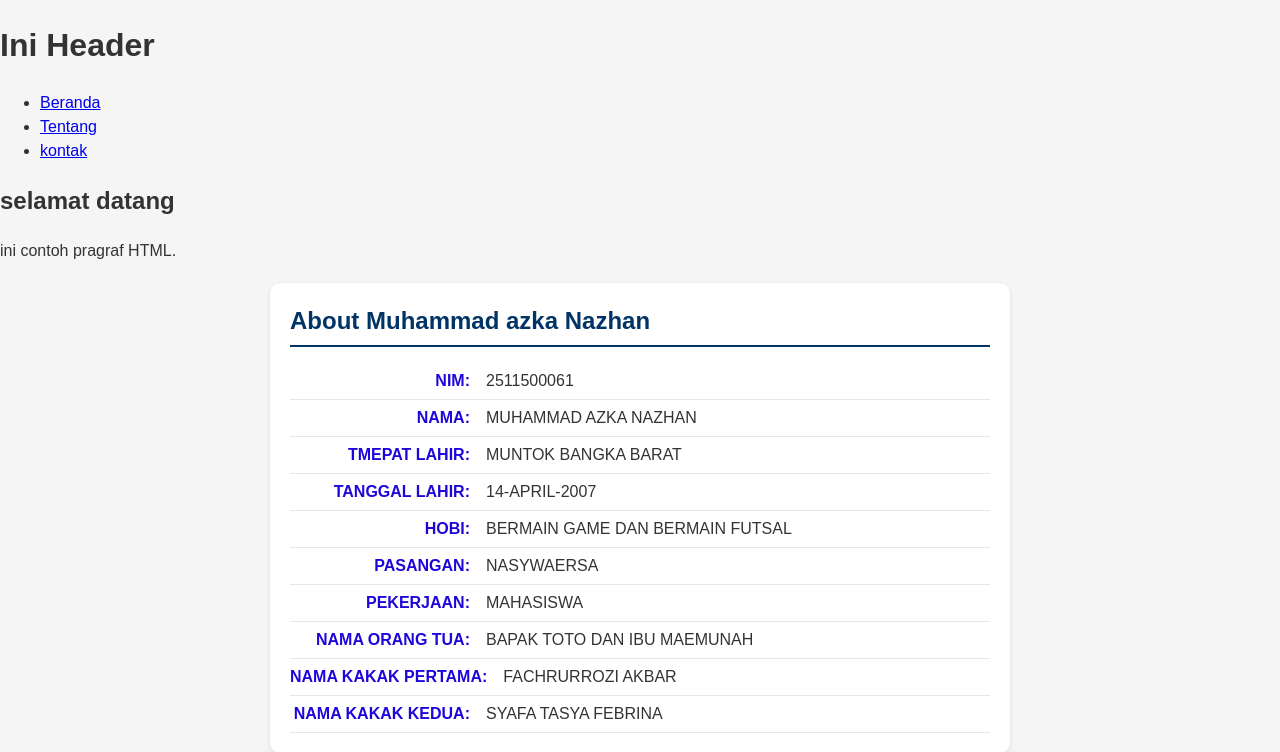
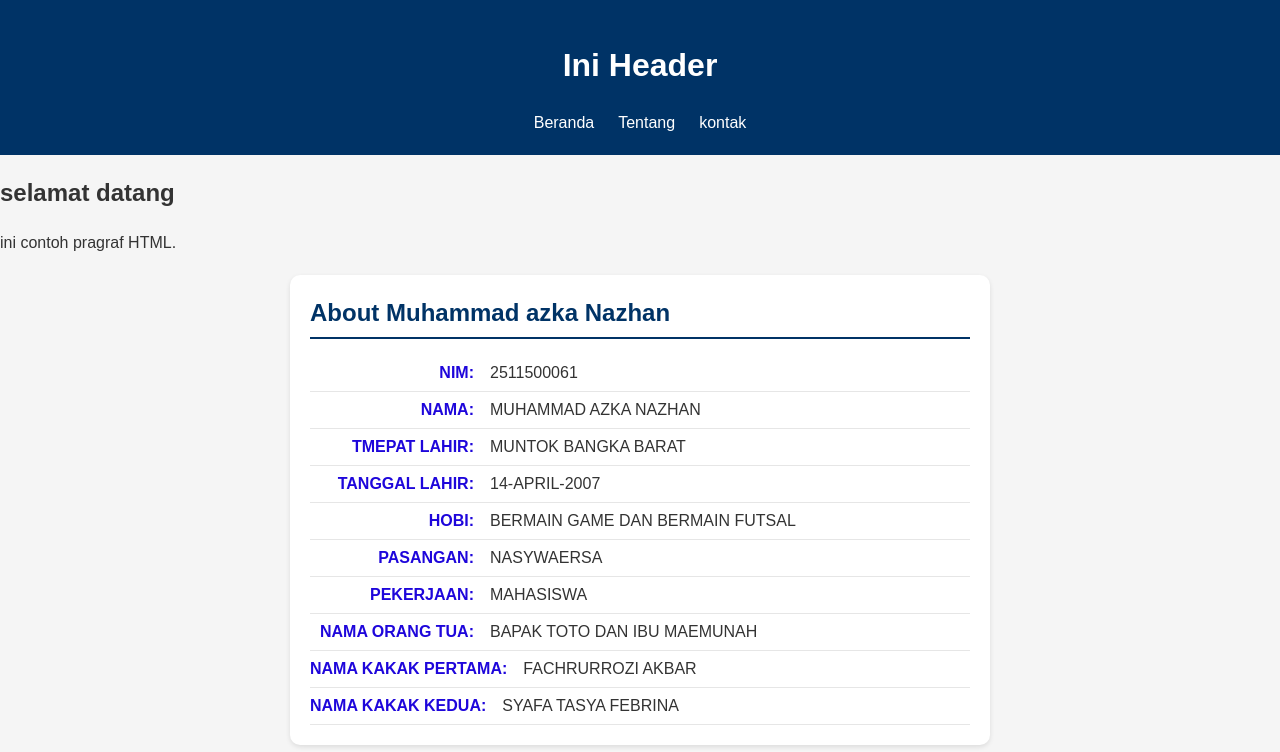
Before and after one commit to 2511500061azka/2511500061-PWD-TI1B-2526O, a PHP site: page /pertemuan-04/index.html in a window 1280 px wide. Shown: the top 752 px of the page. Run offline with PHP 8.4, Linux system fonts and the light colour scheme.

Commit message:
styling header

```diff
--- a/pertemuan-04/style.css
+++ b/pertemuan-04/style.css
@@ -1,4 +1,4 @@
-{
+*{
   box-sizing: border-box;
 }
 
@@ -8,6 +8,27 @@ body {
   background: #f5f5f5;
   color: #333;
   line-height: 1.5;
+}
+
+header {
+  background: #003366;
+  color: #fff;
+  padding: 20px;
+  text-align: center;
+}
+
+header ul {
+  display: flex;
+  justify-content: center;
+  list-style: none;
+  padding: 0;
+  margin: 10px 0 0;
+}
+
+header li a {
+  color: #fff;
+  text-decoration: none;
+  padding: 6px 12px;
 }
 
 #contact,
```
